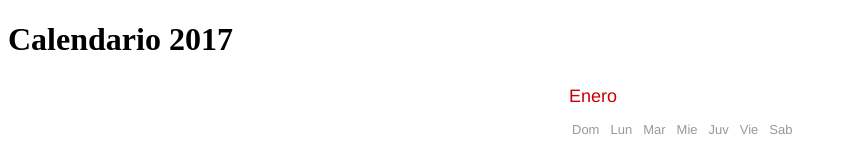
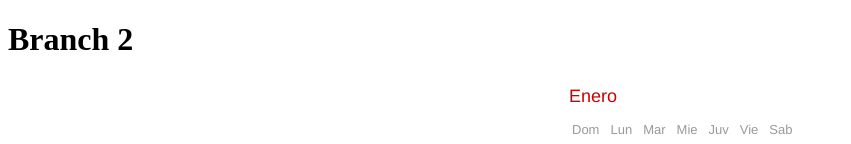
Before and after one commit to eduzsantillan/Calendario-DevCode, a plain HTML site: page Index.html in a window 1280 px wide. Shown: the top 144 px of the page, without its empty margins (0-851 px from the left). Drawn offline with Linux system fonts and the light colour scheme.

Commit message:
Commit al branch 2

```diff
--- a/Index.html
+++ b/Index.html
@@ -10,7 +10,7 @@
     </head>
 
     <body>
-        <h1> Calendario 2017 </h1>
+        <h1> Branch 2 </h1>
     </body>
 
 </html>
```
